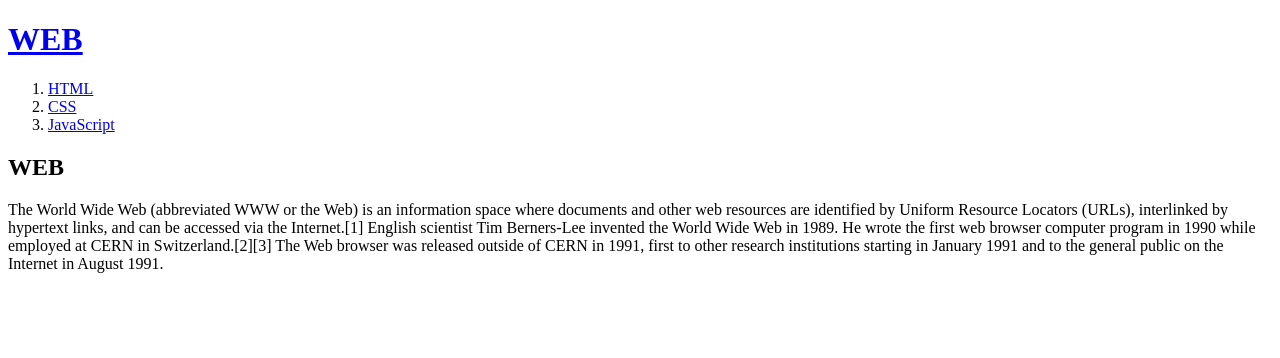
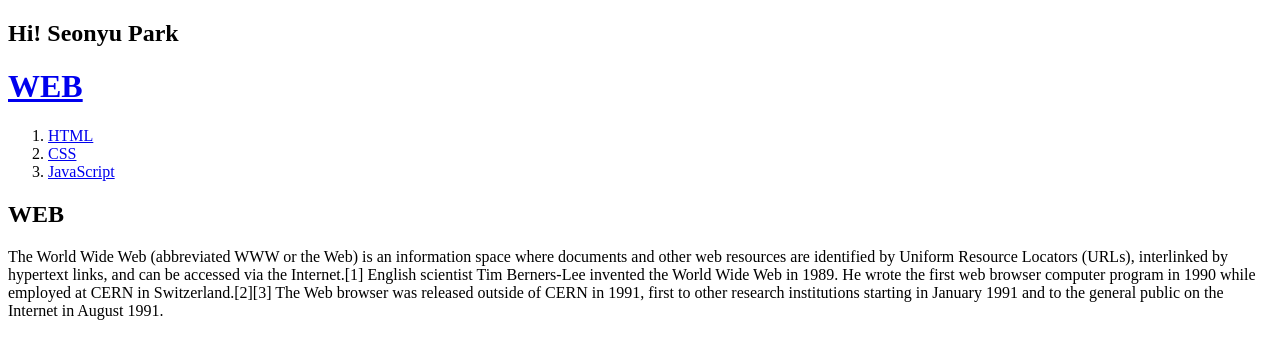
Before and after one commit to hiho2008/hoho, a plain HTML site: page index.html in a window 1280 px wide. Drawn offline with Linux system fonts and the light colour scheme.

Commit message:
Update index.html

```diff
--- a/index.html
+++ b/index.html
@@ -1,6 +1,7 @@
 <!doctype html>
 <html>
 <head>
+  <h2>Hi! Seonyu Park</h2>
   <title>WEB1 - Welcome</title>
   <meta charset="utf-8">
 </head>
```
